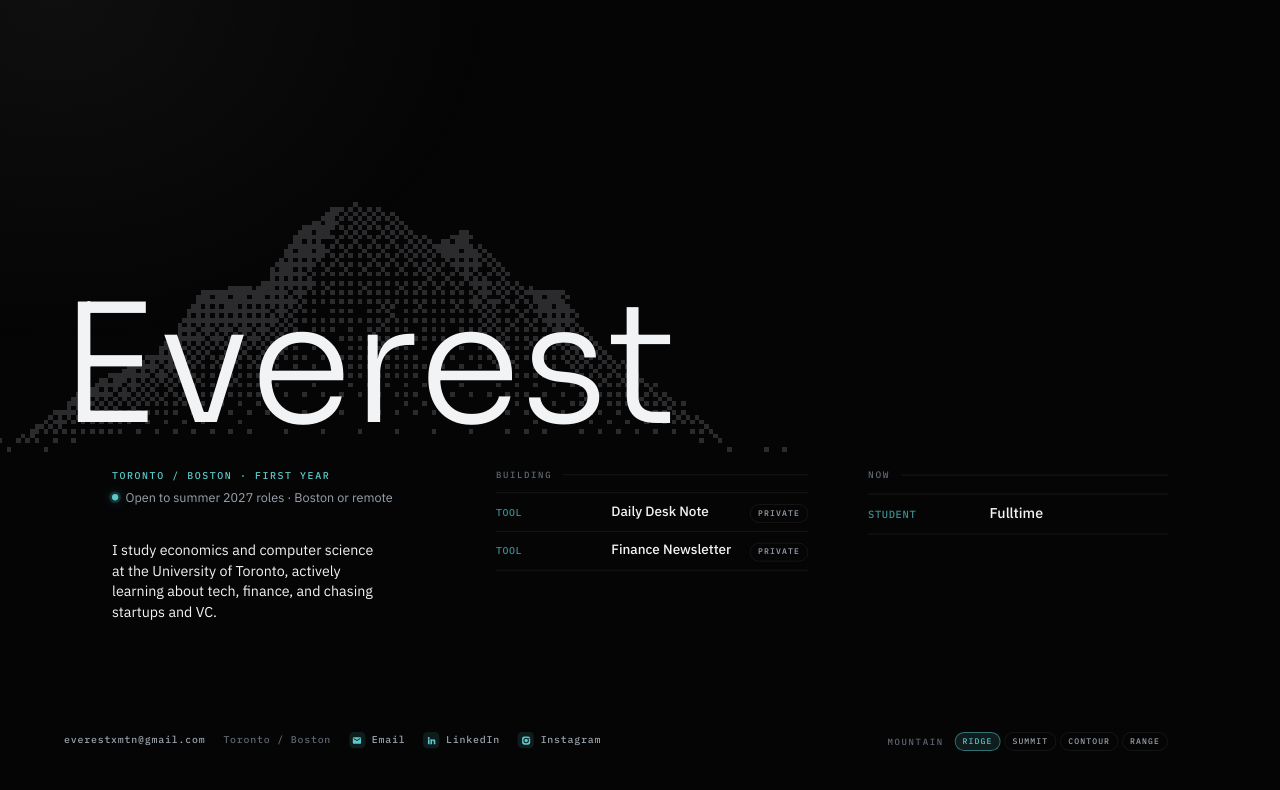
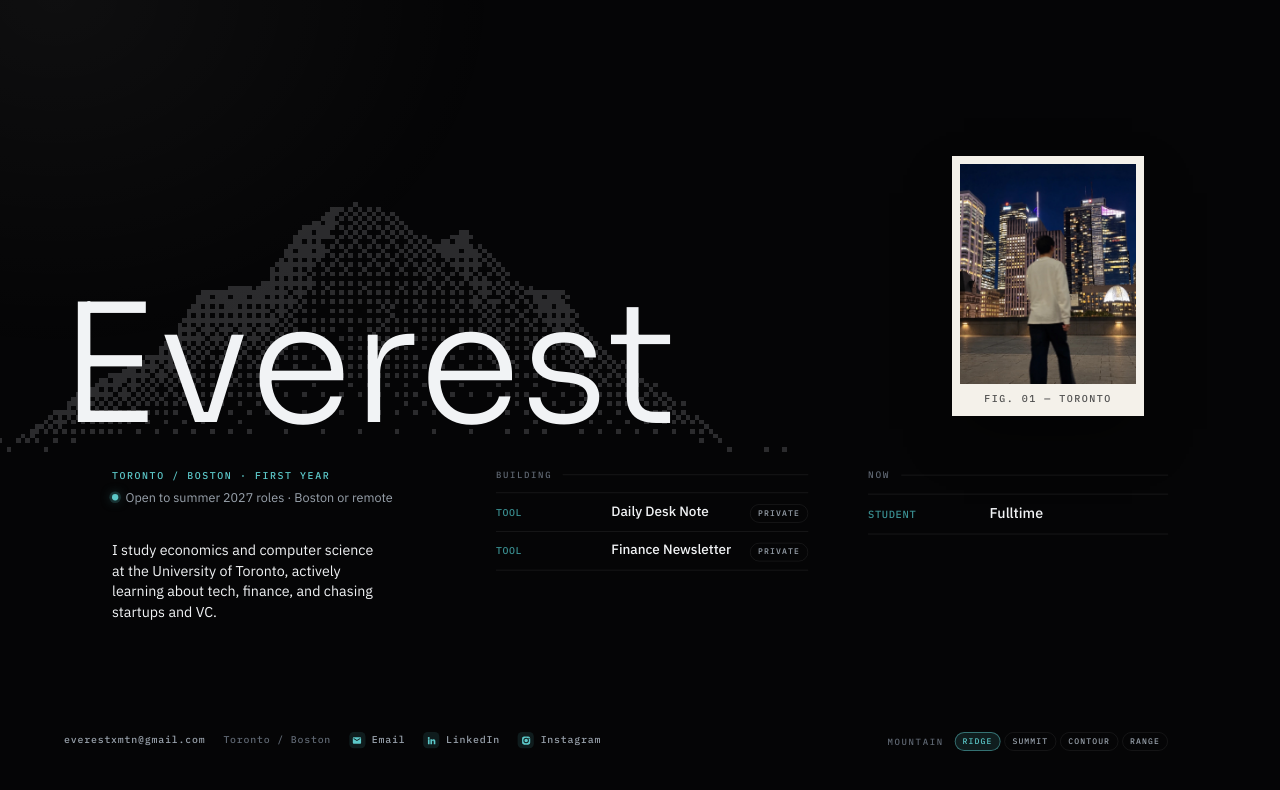
Before and after one commit to evexrest/ProfileV1JS, a React (Vite) app: page / in a window 1280 px wide. Shown: the top 790 px of the page. Built offline with nearby package versions, Linux system fonts and the light colour scheme.

Commit message:
Add a framed photo of me to the top right of the page

```diff
--- a/src/App.jsx
+++ b/src/App.jsx
@@ -5,6 +5,7 @@ import { Footer } from "@/components/site/Footer"
 import { Intro, Lede } from "@/components/site/Intro"
 import { MOUNTAINS, MountainPicker } from "@/components/site/MountainPicker"
 import { Name } from "@/components/site/Name"
+import { Polaroid } from "@/components/site/Polaroid"
 import { Section } from "@/components/site/Section"
 import { useCursorLight } from "@/hooks/use-cursor-light"
 import { readingOrder, useFit } from "@/hooks/use-fit"
@@ -12,7 +13,7 @@ import { readingOrder, useFit } from "@/hooks/use-fit"
 // Every block on the page, and what goes in it. All the words live in
 // content.json; positions live there too, under "layout".
 function blockKeys() {
-  return ["name", "intro", "lede", ...content.sections.map((_, i) => "section-" + i), "footer", "mountain"]
+  return ["name", "intro", "lede", ...content.sections.map((_, i) => "section-" + i), "footer", "mountain", "photo"]
 }
 
 function Block({ id, mountain, setMountain }) {
@@ -20,6 +21,7 @@ function Block({ id, mountain, setMountain }) {
   if (id === "mountain") return <MountainPicker value={mountain} onChange={setMountain} />
   if (id === "intro") return <Intro eyebrow={content.eyebrow} status={content.status} />
   if (id === "lede") return <Lede text={content.intro} />
+  if (id === "photo") return <Polaroid {...content.photo} />
   if (id === "footer") return <Footer footer={content.footer} links={content.links} />
   const s = content.sections[+id.split("-")[1]]
   return <Section title={s.title} rows={s.rows} />
--- /dev/null
+++ b/src/components/site/Polaroid.jsx
@@ -0,0 +1,20 @@
+// A photo in a paper frame, hung a little crooked. It drifts up and down on
+// its own, and straightens and leans in when the pointer is over it. The
+// motion itself is in index.css, under "the photo".
+export function Polaroid({ src, alt, caption, tilt = 3 }) {
+  return (
+    <div className="polaroid w-48 max-w-full in-[.arranged]:w-full">
+      <figure
+        className="relative m-0 bg-[#f4f1ea] p-2 pb-8 shadow-2xl shadow-black/50"
+        style={{ "--tilt": tilt + "deg" }}
+      >
+        <div className="relative aspect-[4/5] overflow-hidden">
+          <img src={src} alt={alt} className="absolute inset-0 size-full object-cover" />
+        </div>
+        <figcaption className="absolute right-0 bottom-2.5 left-0 text-center font-mono text-[0.625rem] tracking-[0.15em] text-neutral-600 uppercase">
+          {caption}
+        </figcaption>
+      </figure>
+    </div>
+  )
+}
--- a/src/content.json
+++ b/src/content.json
@@ -3,6 +3,12 @@
   "eyebrow": "Toronto / Boston · First year",
   "status": "Open to summer 2027 roles · Boston or remote",
   "intro": "I study economics and computer science at the University of Toronto, actively learning about tech, finance, and chasing startups and VC.",
+  "photo": {
+    "src": "/me.jpg",
+    "alt": "Everest, seen from behind, looking at the Toronto skyline at night",
+    "caption": "fig. 01 — toronto",
+    "tilt": 3
+  },
   "links": [
     {
       "icon": "mail",
@@ -96,6 +102,12 @@
       "y": 53,
       "w": 30,
       "s": 0.9
+    },
+    "photo": {
+      "x": 74,
+      "y": 5,
+      "w": 16,
+      "s": 1
     }
   }
 }
```
Also changed, not shown: public/me.jpg (added).
